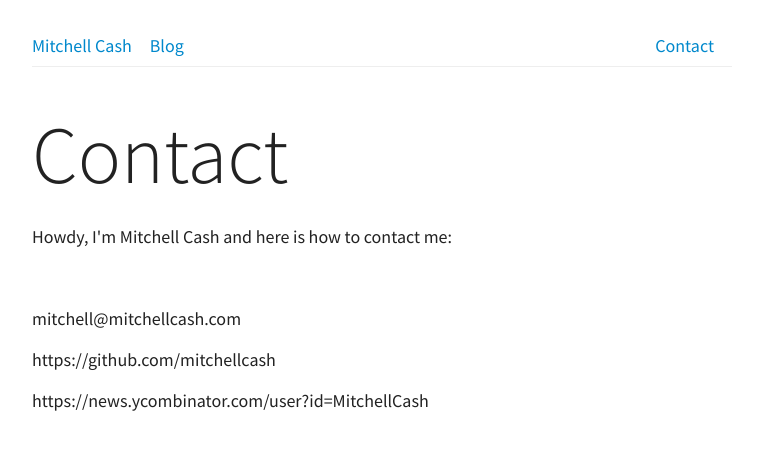
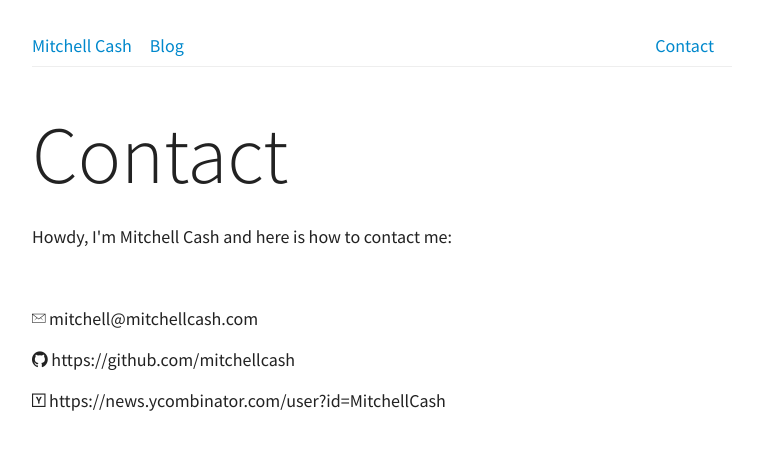
Before and after one commit to MitchellCash/mitchellcash.com, a Jekyll site: the page built from contact.html, in a window 1280 px wide. Shown: the top 450 px of the page, without its empty margins (258-1021 px from the left). Built offline with Jekyll 4.4.1, drawn with Linux system fonts in a browser that asks for light colours; some web fonts are replaced.

Commit message:
Add back missing icons from Contact page

```diff
--- a/_includes/top.html
+++ b/_includes/top.html
@@ -14,5 +14,9 @@
   <link rel="stylesheet" href="/styles/main.css" />
   {% endif %}
 
+  {% if page.title contains 'Contact' %}
+  <link rel="stylesheet" href="/styles/ionicons.min.css" />
+  {% endif %}
+
   {% seo %}
 </head>
--- a/contact.html
+++ b/contact.html
@@ -1,8 +1,9 @@
 ---
 layout: default
+title: Contact
 ---
 
-<h1>Contact</h1>
+<h1>{{ page.title }}</h1>
 
 <p>Howdy, I'm Mitchell Cash and here is how to contact me:</p>
 <br>
```
